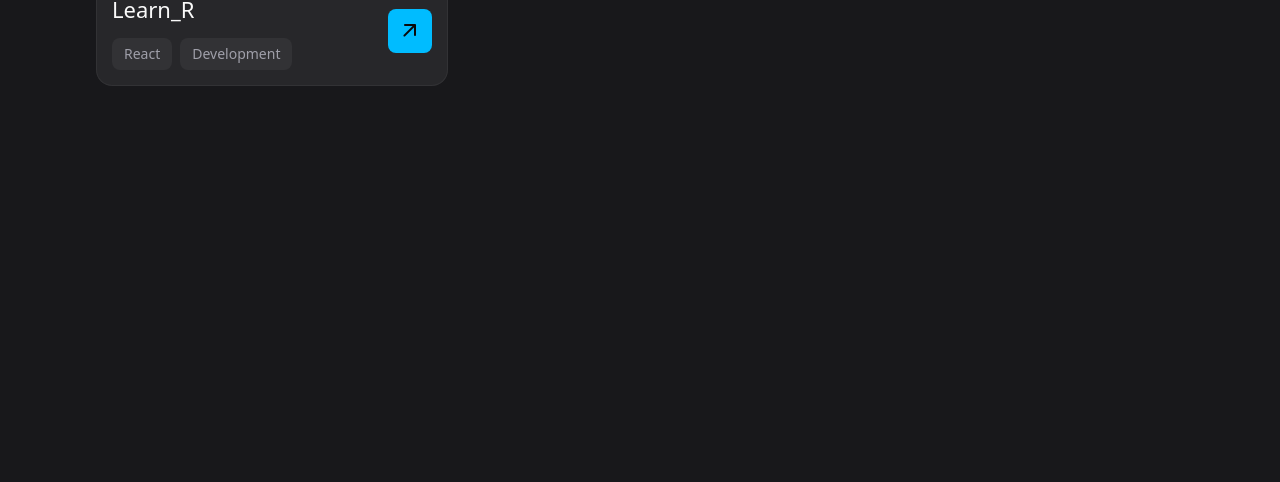
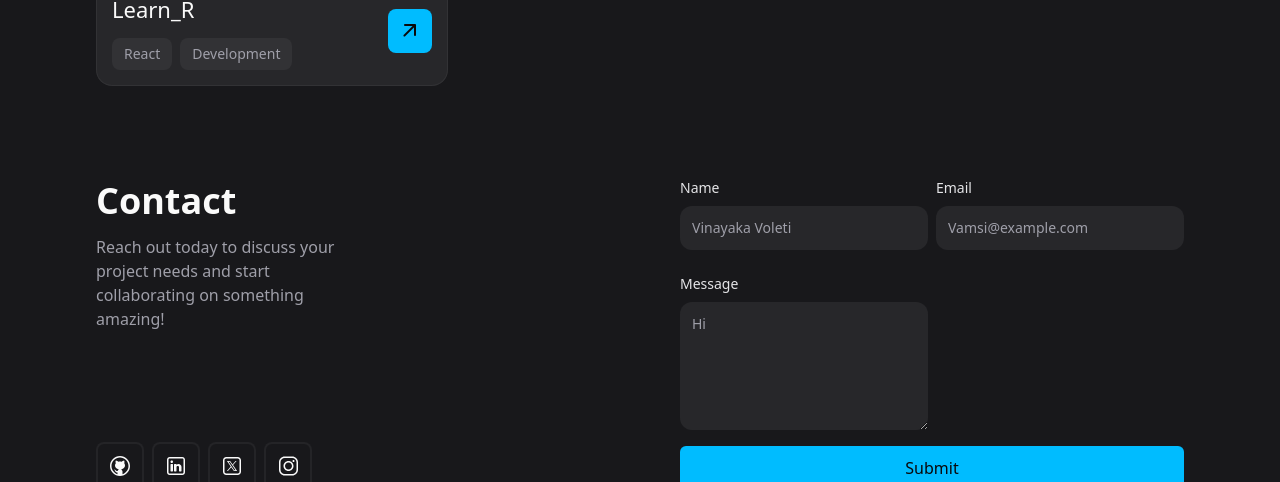
Before and after one commit to Vinayaka-Voleti/portxfolio-hackathon, a React (Vite) app: page / in a window 1280 px wide. Shown: the part 2284-2766 px from the top of the page. Before the commit the page ends 2370 px from the top, so only its background shows below. Built offline with nearby package versions, Linux system fonts and the light colour scheme.

Commit message:
Contact.jsx

```diff
--- a/src/App.jsx
+++ b/src/App.jsx
@@ -4,6 +4,7 @@
 import Ahout from './components/About'
 import Skill from './components/Skill'
 import Work from './components/Work'
+import Contact from './components/Contact'
 
 
 const App = () => {
@@ -15,6 +16,7 @@
         <Ahout/>
         <Skill/>
         <Work/>
+        <Contact/>
       </main>
     </div>
   )
--- a/src/components/About.jsx
+++ b/src/components/About.jsx
@@ -1,9 +1,9 @@
 import React from 'react'
-
+import {WorkCount} from './Work'
 const aboutItems = [
   {
     label: 'Project done',
-    number: 3,
+    number: WorkCount,
   },
   {
     label: 'Years of experience',
--- a/src/components/Contact.jsx
+++ b/src/components/Contact.jsx
@@ -1,10 +1,94 @@
 import React from 'react'
+
+const socialLinks = [
+    {
+      href: 'https://github.com/Vinayaka-Voleti',
+      icon: <svg width="24" height="24" viewBox="0 0 24 24" fill="none" xmlns="http://www.w3.org/2000/svg">
+        <path d="M12 2C6.48603 2 2 6.48604 2 12C2 17.514 6.48603 22 12 22C17.514 22 22 17.514 22 12C22 6.48604 17.514 2 12 2ZM12 3.5C16.7033 3.5 20.5 7.2967 20.5 12C20.5 15.8327 17.9785 19.0613 14.5 20.126V17.5684C14.5 16.6133 13.9497 15.7943 13.1543 15.3867C13.9276 15.2388 14.6457 14.9454 15.249 14.5309C15.8522 14.1165 16.3232 13.5929 16.6228 13.0037C16.9224 12.4145 17.0421 11.7765 16.9718 11.1429C16.9015 10.5093 16.6434 9.89818 16.2188 9.36035C16.4405 8.67771 16.6883 7.48034 16.0996 6.53809C14.9647 6.53809 14.2323 7.31604 13.8828 7.7998C13.2853 7.60352 12.6459 7.5017 12 7.5C11.3537 7.50057 10.7136 7.60139 10.1152 7.79688C9.76487 7.31289 9.03311 6.53809 7.90039 6.53809C7.22486 7.61941 7.64246 8.78228 7.86621 9.25684C7.41288 9.79235 7.12862 10.4078 7.03781 11.0505C6.94699 11.6931 7.05233 12.3438 7.34478 12.9468C7.63723 13.5498 8.10809 14.087 8.71698 14.5124C9.32587 14.9379 10.0546 15.2389 10.8408 15.3896C10.1877 15.7262 9.69864 16.337 9.54883 17.0781H8.8916C8.2431 17.0781 7.99112 16.8146 7.64062 16.3701C7.29463 15.9256 6.92259 15.6269 6.47559 15.5029C6.23459 15.4774 6.07223 15.6607 6.28223 15.8232C6.99173 16.3062 7.0407 17.0968 7.3252 17.6143C7.5842 18.0803 8.11484 18.5 8.71484 18.5H9.5V20.126C6.02153 19.0613 3.5 15.8327 3.5 12C3.5 7.2967 7.29669 3.5 12 3.5Z" fill="currentColor" />
+      </svg>,
+      alt: 'GitHub'
+    },
+    {
+      href: 'https://www.linkedin.com/in/vinayaka-voleti-489061201/',
+      icon: <svg width="24" height="24" viewBox="0 0 24 24" fill="none" xmlns="http://www.w3.org/2000/svg">
+        <path d="M5.75 3C4.24011 3 3 4.24011 3 5.75V18.25C3 19.7599 4.24011 21 5.75 21H18.25C19.7599 21 21 19.7599 21 18.25V5.75C21 4.24011 19.7599 3 18.25 3H5.75ZM5.75 4.5H18.25C18.9491 4.5 19.5 5.05089 19.5 5.75V18.25C19.5 18.9491 18.9491 19.5 18.25 19.5H5.75C5.05089 19.5 4.5 18.9491 4.5 18.25V5.75C4.5 5.05089 5.05089 4.5 5.75 4.5ZM7.75 6.5C7.41848 6.5 7.10054 6.6317 6.86612 6.86612C6.6317 7.10054 6.5 7.41848 6.5 7.75C6.5 8.08152 6.6317 8.39946 6.86612 8.63388C7.10054 8.8683 7.41848 9 7.75 9C8.08152 9 8.39946 8.8683 8.63388 8.63388C8.8683 8.39946 9 8.08152 9 7.75C9 7.41848 8.8683 7.10054 8.63388 6.86612C8.39946 6.6317 8.08152 6.5 7.75 6.5ZM7 10C6.7235 10 6.5 10.2235 6.5 10.5V17C6.5 17.2765 6.7235 17.5 7 17.5H8.5C8.7765 17.5 9 17.2765 9 17V10.5C9 10.2235 8.7765 10 8.5 10H7ZM10.5 10C10.2235 10 10 10.2235 10 10.5V17C10 17.2765 10.2235 17.5 10.5 17.5H12C12.2765 17.5 12.5 17.2765 12.5 17V13.25C12.5 12.5605 13.0605 12 13.75 12C14.4395 12 15 12.5605 15 13.25V17C15 17.2765 15.2235 17.5 15.5 17.5H17C17.2765 17.5 17.5 17.2765 17.5 17V13C17.5 11.3455 16.1545 10 14.5 10C13.731 10 13.0315 10.293 12.5 10.7705V10.5C12.5 10.2235 12.2765 10 12 10H10.5Z" fill="currentColor" />
+      </svg>,
+      alt: 'LinkedIn'
+    },
+    {
+      href: 'https://x.com/vinayaka_voleti',
+      icon: <svg width="24" height="24" viewBox="0 0 24 24" fill="none" xmlns="http://www.w3.org/2000/svg">
+        <path d="M6.25 3C4.46403 3 3 4.46403 3 6.25V17.75C3 19.536 4.46403 21 6.25 21H17.75C19.536 21 21 19.536 21 17.75V6.25C21 4.46403 19.536 3 17.75 3H6.25ZM6.25 4.5H17.75C18.725 4.5 19.5 5.27497 19.5 6.25V17.75C19.5 18.725 18.725 19.5 17.75 19.5H6.25C5.27497 19.5 4.5 18.725 4.5 17.75V6.25C4.5 5.27497 5.27497 4.5 6.25 4.5ZM6.91406 7L10.7822 12.5283L6.91113 17H7.93262L11.2344 13.1758L13.9102 17H17.1289L13.0127 11.1172L16.5684 7H15.5684L12.5615 10.4717L10.1328 7H6.91406ZM8.46777 7.84766H9.74902L15.5752 16.1523H14.2939L8.46777 7.84766Z" fill="currentColor" />
+      </svg>,
+      alt: 'Twitter X'
+    },
+    {
+      href: 'https://www.instagram.com/vkv__05/',
+      icon: <svg width="25" height="24" viewBox="0 0 25 24" fill="none" xmlns="http://www.w3.org/2000/svg">
+        <path d="M8.75 2.5C5.58319 2.5 3 5.08319 3 8.25V15.75C3 18.9164 5.5831 21.5 8.75 21.5H16.25C19.4165 21.5 22 18.9165 22 15.75V8.25C22 5.0831 19.4164 2.5 16.25 2.5H8.75ZM8.75 4H16.25C18.6056 4 20.5 5.8939 20.5 8.25V15.75C20.5 18.1055 18.6055 20 16.25 20H8.75C6.3939 20 4.5 18.1056 4.5 15.75V8.25C4.5 5.89381 6.39381 4 8.75 4ZM17.5 6C16.9475 6 16.5 6.4475 16.5 7C16.5 7.5525 16.9475 8 17.5 8C18.0525 8 18.5 7.5525 18.5 7C18.5 6.4475 18.0525 6 17.5 6ZM12.5 7C9.74759 7 7.5 9.24759 7.5 12C7.5 14.7524 9.74759 17 12.5 17C15.2524 17 17.5 14.7524 17.5 12C17.5 9.24759 15.2524 7 12.5 7ZM12.5 8.5C14.4416 8.5 16 10.0584 16 12C16 13.9416 14.4416 15.5 12.5 15.5C10.5584 15.5 9 13.9416 9 12C9 10.0584 10.5584 8.5 12.5 8.5Z" fill="currentColor" />
+      </svg>,
+      alt: 'Instagram'
+    },
+  ];
 
 const Contact = () => {
   return (
-    <div>
+    <section id='contact' className='section'>
+        <div className="container lg:grid lg:grid-cols-2 lg:items-stretch">
 
-    </div>
+            <div className="mb-12 lg:mb-0 lg:flex lg:flex-col">
+                <h2 className="headline-2 lg:max-w-[12ch]">
+                    Contact
+                </h2>
+
+                <p className="text-zinc-400 mt-3 mb-8 max-w-[50ch] lg:max-w-[30ch]">
+                Reach out today to discuss your project needs and start collaborating on something amazing!
+                </p>
+
+                <div className="flex items-center gap-2 mt-auto">
+                    {socialLinks.map(({ href, icon }, key ) => (
+                        <a key={key} href={href} target='_blank' className="w-12 h-12 grid place-items-center ring-inset ring-2 ring-zinc-50/5 rounded-lg transition-[background-color,color] hover:bg-zinc-50 hover:text-zinc-950 active:bg-zinc-50/80">
+                            {icon}
+                        </a>
+                    ))}
+                </div>
+            </div>
+
+            <form action="" method='POST' className="xl:pl-10 2xl:pl-20 ">
+                <div className="md:grid md:items-center md:grid-cols-2 md:gap-2">
+                    <div className="mb-4">
+                        <label htmlFor="name" className="label">
+                            Name
+                        </label>
+
+                        <input type="text" name='name' id='name' autoComplete='name' required placeholder='Vinayaka Voleti' className="text-field" />
+
+                    </div>
+
+                    <div className="mb-4">
+                        <label htmlFor="email" className="label">
+                            Email
+                        </label>
+
+                        <input type="email" name='email' id='email' autoComplete='email' required placeholder='Vamsi@example.com' className="text-field" />
+
+                    </div>
+
+                    <div className="mb-4">
+                        <label htmlFor="message" className="label">
+                            Message
+                        </label>
+
+                        <textarea name="message" id='message' placeholder='Hi' required className="text-field resize-y min-h-32 max-h-80" />
+
+                    </div>
+
+                </div>
+
+                <button type="submit" className="btn btn-primary [&] :max-w-full w-full justify-center"> Submit</button>
+            </form>
+        </div>
+    </section>
   )
 }
 
--- a/src/components/Work.jsx
+++ b/src/components/Work.jsx
@@ -40,6 +40,8 @@
     //   projectLink: 'https://github.com/codewithsadee/vcard-personal-portfolio'
     // },
   ];
+  // let WorkCount = works.length ;
+  export const WorkCount = works.length
 
 const Work = () => {
   return (
--- a/src/index.css
+++ b/src/index.css
@@ -89,3 +89,15 @@
 .title-1 {
   @apply text-[22px] font-normal
 }
+
+.label{
+  @apply block text-zinc-200 text-sm font-normal mb-2
+}
+
+.text-field{
+  @apply block outline-none w-full px-3 py-3 text-sm bg-zinc-800 rounded-xl ring-1 ring-inset ring-transparent transition-shadow hover:ring-zinc-50/5 focus:ring-sky-400 focus:ring-2
+}
+
+.text-field::placeholder{
+  @apply text-zinc-400
+}
```
